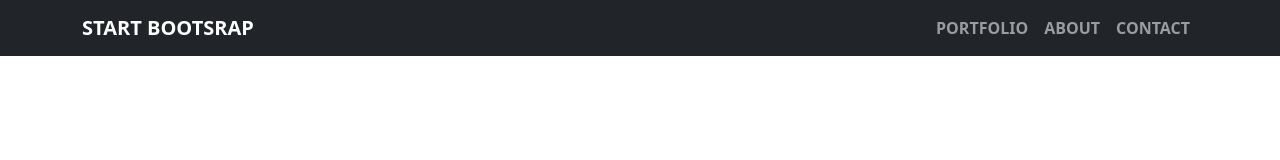
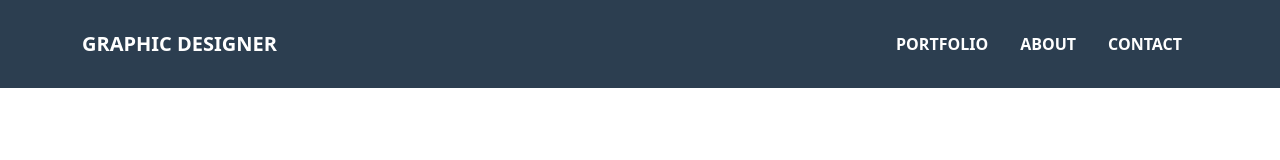
Before and after one commit to nathan-codes/graphicdesginerlandingpage, a plain HTML site: page index.html in a window 1280 px wide. Drawn offline with nearby package versions, Linux system fonts and the light colour scheme.

Commit message:
NavBar Edits

```diff
--- a/index.html
+++ b/index.html
@@ -16,39 +16,37 @@
 
 
     <!--Navigation Bar Start -->
-    <section id="navbarSection">
+    <section id="navbarSection" style="background-color:#2C3E50;" class="p-3">
 
-        <nav class="navbar navbar-expand-lg navbar-dark bg-dark" >
-            <div class="container">
-                <a class="navbar-brand fw-bold" href="#">START BOOTSRAP</a>
-                <button class="navbar-toggler" type="button" data-bs-toggle="collapse" data-bs-target="#navbarScroll"
-                    aria-controls="navbarScroll" aria-expanded="false" aria-label="Toggle navigation">
-                    <span > MENU</span><span class="navbar-toggler-icon"></span>
+        <div class="container fw-bold" >
+            <nav class="navbar navbar-expand-lg navbar-dark sticky-top">
+                <a href="#" class="navbar-brand">GRAPHIC DESIGNER</a>
+                <button class="navbar-toggler" type="button" data-bs-toggle="collapse"
+                    data-bs-target="#togglecollapseMenu">
+                    <span class="navbar-toggler-icon"></span>
                 </button>
-                <div class="collapse navbar-collapse ms-auto">
-                    <ul class="navbar-nav ms-auto fw-bold">
+                <div class="collapse navbar-collapse" id="togglecollapseMenu">
+                    <ul class="navbar-nav text-center ms-auto">
                         <li class="nav-item">
-                            <a class="nav-link" href="#">PORTFOLIO</a>
+                            <a href="#" class="nav-link text-white px-3">PORTFOLIO</a>
                         </li>
                         <li class="nav-item">
-                            <a class="nav-link" href="#">ABOUT</a>
+                            <a href="#" class="nav-link text-white px-3">ABOUT</a>
                         </li>
                         <li class="nav-item">
-                            <a class="nav-link" href="#">CONTACT</a>
+                            <a href="#" class="nav-link text-white px-3">CONTACT</a>
                         </li>
+                    </ul>
+                </div>
+            </nav>
+        </div>
+    </section>
+    <!--Navigation Bar End  -->
 
 
-                    </ul>
+    <!-- Hero Section Start -->
 
-                </div>
-            </div>
-        </nav>
-
-    </section>
-
-
-    <!--Navigation Bar End  -->
-
+    <!-- Hero Section End -->
 
 
 
```
